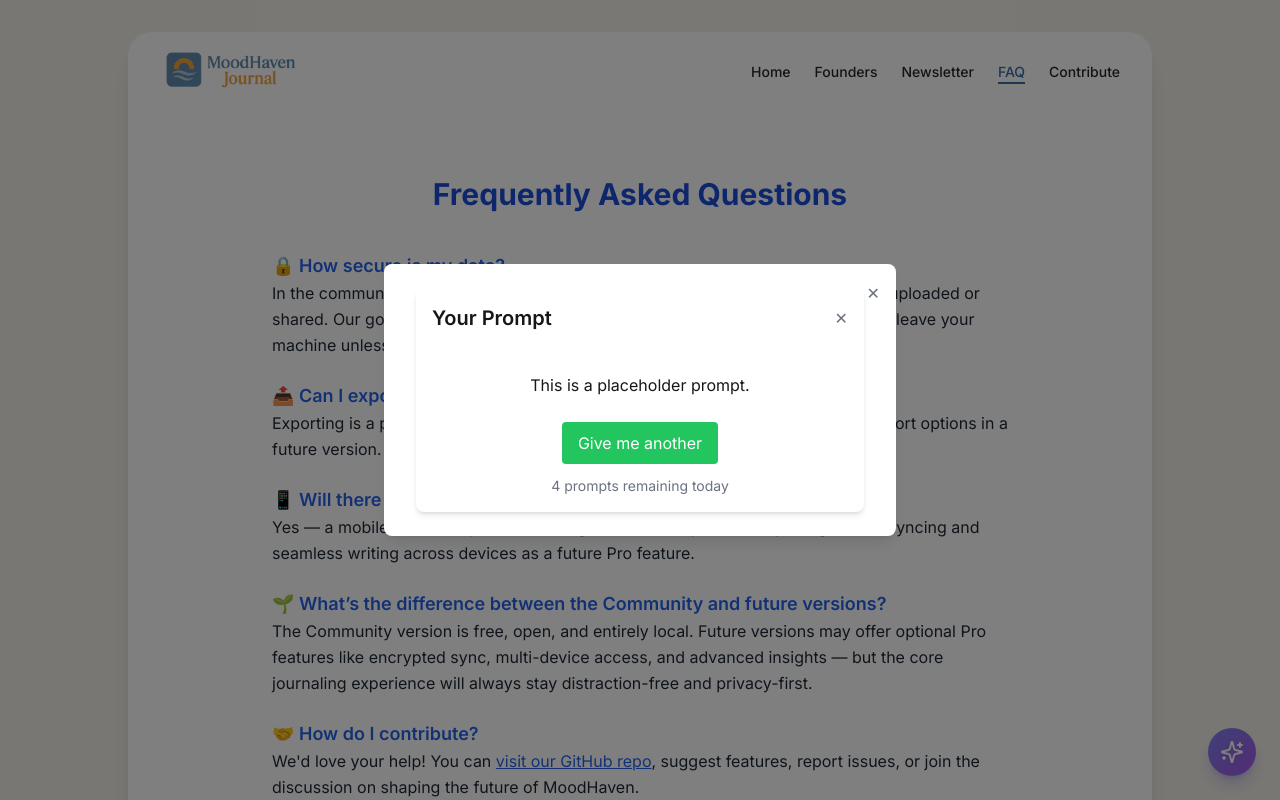
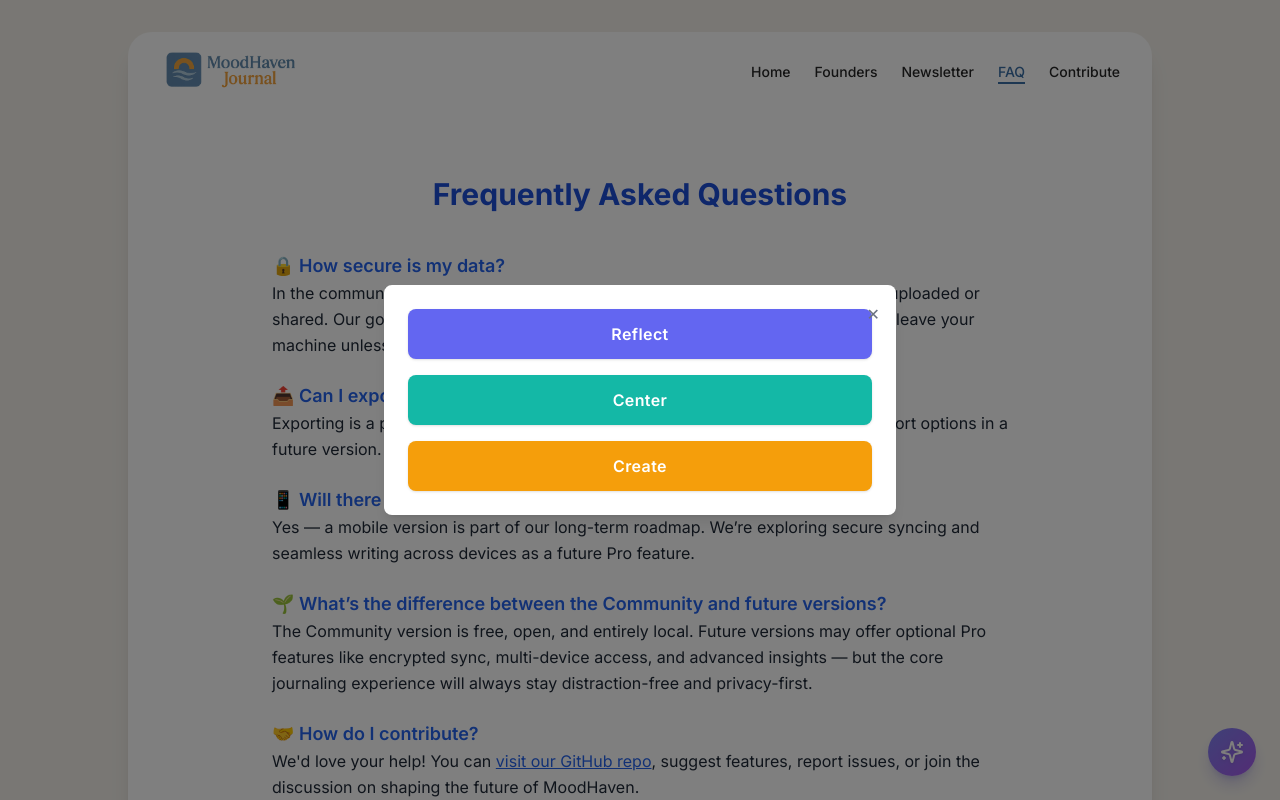
Before and after one commit to kenlacroix/MoodHavenJournal-Community, a Next.js app in the folder website/: page /faq in a window 1280 px wide. Both pictures are taken after a click on the button "Open Muse". Shown: the top 800 px of the page. Built offline with nearby package versions, Linux system fonts and the light colour scheme.

Commit message:
feat(menu): build & wire Reflect/Center/Create category menu; fix prompts import & hook usage (#16)

```diff
--- a/website/components/MuseRoot.tsx
+++ b/website/components/MuseRoot.tsx
@@ -1,66 +1,77 @@
-// file: src/components/muse/MuseRoot.tsx
+// File: src/components/muse/MuseRoot.tsx
 "use client";
 
 import { useState } from "react";
 import MuseIcon from "@/components/muse/ui/MuseIcon";
 import MuseModal from "@/components/muse/ui/MuseModal";
+import MuseMenu, { Category } from "@/components/muse/ui/MuseMenu";
 import MusePromptView from "@/components/muse/ui/MusePromptView";
 import useHotkey from "@/components/muse/hooks/useHotkey";
 import useDailyQuota from "@/components/muse/hooks/useDailyQuota";
 import useLastPrompt from "@/components/muse/hooks/useLastPrompt";
-
-async function fetchPrompt(): Promise<string> {
-  // TODO: implement real prompt logic
-  return "This is a placeholder prompt.";
-}
+import musePrompts from "@/components/muse/data/musePrompts";
 
 export default function MuseRoot({ children }: { children: React.ReactNode }) {
-  const [open, setOpen] = useState(false);
-  const [prompt, setPrompt] = useState<string>("");
+  const [isOpen, setIsOpen] = useState(false);
+  const [view, setView] = useState<"menu" | "prompt">("menu");
+  const [selectedCategory, setSelectedCategory] = useState<Category | null>(
+    null
+  );
+
+  const { lastPrompt, savePrompt } = useLastPrompt();
+  const { remaining, isQuotaExceeded, increment } = useDailyQuota(5);
   const [isLoading, setIsLoading] = useState(false);
-  const toggleMuse = () => setOpen((o) => !o);
 
-  const { remaining, isQuotaExceeded, increment } = useDailyQuota(5);
-  const { lastPrompt, savePrompt } = useLastPrompt();
-  useHotkey({ toggleMuse });
+  useHotkey({ toggleMuse: () => setIsOpen((o) => !o) });
 
-  const openMuse = async () => {
-    setOpen(true);
-    if (isQuotaExceeded) return;
+  const openMuse = () => {
+    setView("menu");
+    setSelectedCategory(null);
+    setIsOpen(true);
+  };
 
-    // Show persisted prompt if available
-    if (lastPrompt) {
-      setPrompt(lastPrompt);
-      setIsLoading(false);
-      return;
-    }
+  const closeMuse = () => {
+    setIsOpen(false);
+    setView("menu");
+    setSelectedCategory(null);
+  };
 
+  const loadPrompt = async (category: Category) => {
     setIsLoading(true);
-    try {
-      const p = await fetchPrompt();
-      setPrompt(p);
-      savePrompt(p);
-      increment();
-    } catch (err) {
-      console.error(err);
-      setPrompt("Unable to load prompt.");
-    } finally {
-      setIsLoading(false);
-    }
+    const list = musePrompts[category];
+    const next = list[Math.floor(Math.random() * list.length)];
+    savePrompt(next);
+    increment();
+    setIsLoading(false);
+  };
+
+  const handleSelectCategory = (category: Category) => {
+    setSelectedCategory(category);
+    loadPrompt(category).then(() => setView("prompt"));
+  };
+
+  const handleNewPrompt = () => {
+    if (!selectedCategory) return;
+    loadPrompt(selectedCategory);
   };
 
   return (
     <>
       {children}
       <MuseIcon onOpen={openMuse} />
-      <MuseModal isOpen={open} onClose={toggleMuse}>
-        <MusePromptView
-          prompt={prompt}
-          isLoading={isLoading}
-          remaining={remaining}
-          isQuotaExceeded={isQuotaExceeded}
-          onClose={toggleMuse}
-        />
+      <MuseModal isOpen={isOpen} onClose={closeMuse}>
+        {view === "menu" ? (
+          <MuseMenu onSelectCategory={handleSelectCategory} />
+        ) : (
+          <MusePromptView
+            prompt={lastPrompt ?? ""}
+            isLoading={isLoading}
+            remaining={remaining}
+            isQuotaExceeded={isQuotaExceeded}
+            onClose={closeMuse}
+            onNewPrompt={handleNewPrompt}
+          />
+        )}
       </MuseModal>
     </>
   );
--- a/website/components/muse/ui/MuseMenu.tsx
+++ b/website/components/muse/ui/MuseMenu.tsx
@@ -1,38 +1,36 @@
+// File: src/components/muse/ui/MuseMenu.tsx
 "use client";
 
-import { musePrompts } from "../data/musePrompts";
+import musePrompts from "../data/musePrompts";
+
+export type Category = keyof typeof musePrompts;
 
 interface Props {
-  onClose: () => void;
+  /** Called when the user selects a category */
+  onSelectCategory: (category: Category) => void;
 }
-export default function MuseMenu({ onClose }: Props) {
-  const handleClick = (category: keyof typeof musePrompts) => {
-    const list = musePrompts[category];
-    const random = list[Math.floor(Math.random() * list.length)];
-    console.log(`[Muse:${category}]`, random); // placeholder telemetry
-    onClose();
-  };
 
+export default function MuseMenu({ onSelectCategory }: Props) {
   const base =
-    "w-full rounded-lg py-3 font-semibold tracking-wide shadow hover:opacity-90 focus-visible:outline-none focus-visible:ring-2 focus-visible:ring-offset-2";
+    "w-full rounded-lg py-3 font-semibold tracking-wide shadow hover:opacity-90 focus:outline-none focus-visible:ring-2 focus-visible:ring-offset-2";
 
   return (
     <div className="space-y-4">
       <button
         className={`${base} bg-indigo-500 text-white`}
-        onClick={() => handleClick("reflect")}
+        onClick={() => onSelectCategory("reflect")}
       >
         Reflect
       </button>
       <button
         className={`${base} bg-teal-500 text-white`}
-        onClick={() => handleClick("center")}
+        onClick={() => onSelectCategory("center")}
       >
         Center
       </button>
       <button
         className={`${base} bg-amber-500 text-white`}
-        onClick={() => handleClick("create")}
+        onClick={() => onSelectCategory("create")}
       >
         Create
       </button>
```
